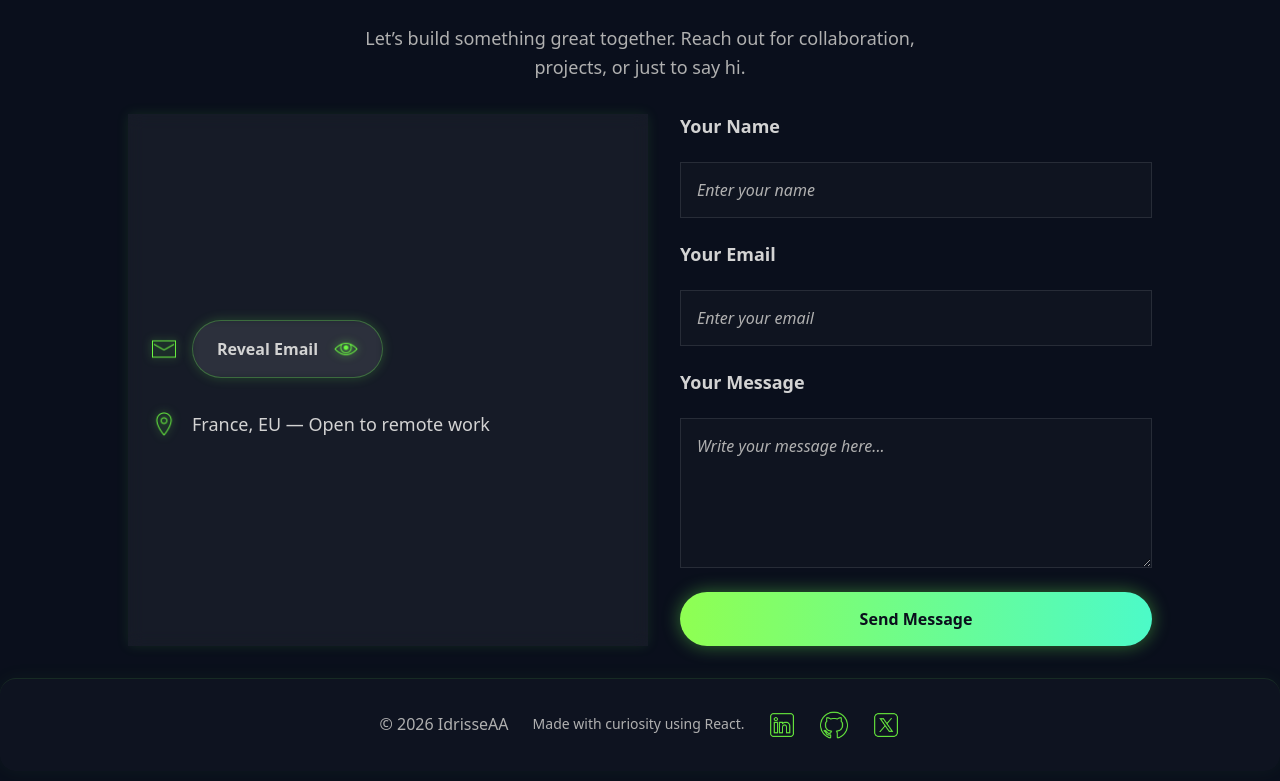
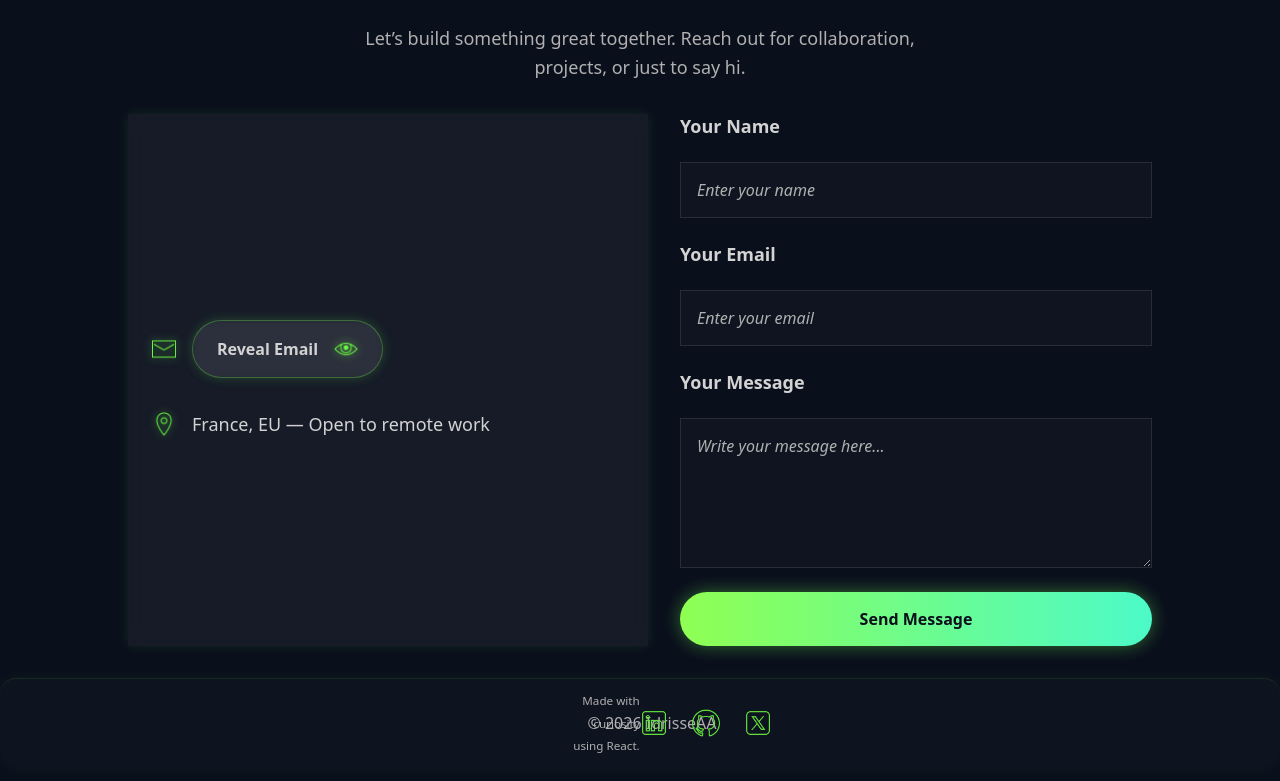
Before and after one commit to IdrisseAA/idrisseaa.github.io, a React (Vite) app: page / in a window 1280 px wide. Shown: the part 5053-5834 px from the top of the page. Built offline with nearby package versions, Linux system fonts and the light colour scheme.

Commit message:
Footer: accessibility, focus styles, reduced-motion, corner positioning

```diff
--- a/src/components/layout/Footer/Footer.css
+++ b/src/components/layout/Footer/Footer.css
@@ -42,12 +42,55 @@
     gap: var(--space-md);
     width: 100%;
     flex-direction: column;
+    position: relative; /* allow absolute children positioned relative to this container */
 }
 
+/* Desktop: three-column layout (icons | copyright center | sentence right) */
 @media (min-width: 768px) {
     .footer-bottom-content {
         flex-direction: row;
-        justify-content: space-between;
+        align-items: center;
+    }
+
+    .footer-socials {
+        order: 1;
+        margin-right: auto;
+        position: absolute;
+        left: clamp(16px, 6vw, 120px);
+        top: 50%;
+        transform: translateY(-50%);
+    }
+
+    .footer-bottom-text {
+        order: 2;
+        flex: 1 1 auto;
+        text-align: center;
+        margin: 0;
+    }
+
+    .footer-made-with {
+        order: 3;
+        margin-left: auto;
+        text-align: right;
+        position: absolute;
+        right: clamp(16px, 6vw, 120px);
+        top: 50%;
+        transform: translateY(-50%);
+    }
+}
+
+/* Mobile: stack and center everything */
+@media (max-width: 767px) {
+    .footer-bottom-content {
+        flex-direction: column;
+        gap: var(--space-sm);
+    }
+
+    .footer-socials,
+    .footer-bottom-text,
+    .footer-made-with {
+        text-align: center;
+        margin: 0;
     }
 }
 
@@ -79,6 +122,23 @@
     transform: scale(1.1);
 }
 
+/* keyboard focus for social links */
+.footer-socials a:focus-visible {
+    outline: 2px solid var(--primary-accent);
+    outline-offset: 4px;
+    border-radius: 6px;
+}
+
+/* Respect users who prefer reduced motion */
+@media (prefers-reduced-motion: reduce) {
+    .footer-bottom,
+    .footer-bottom-content,
+    .footer-socials img {
+        transition: none !important;
+        animation: none !important;
+    }
+}
+
 /* Fade-in animation */
 @keyframes fadeIn {
     from {
--- a/src/components/layout/Footer/Footer.jsx
+++ b/src/components/layout/Footer/Footer.jsx
@@ -6,11 +6,11 @@ import twitterIcon from '../../../assets/images/icons/twitter_icon.png';
 
 const Footer = () => {
     return (
-        <footer className="footer" id="footer">
+        <footer className="footer" id="footer" role="contentinfo">
             <div className="footer-bottom">
                 <div className="footer-bottom-content">
-                    <p className="footer-bottom-text">© {new Date().getFullYear()} IdrisseAA</p>
-                    <p className="footer-made-with">Made with curiosity using React.</p>
+                    <p className="footer-bottom-text"><span>© {new Date().getFullYear()} IdrisseAA</span></p>
+                    <p className="footer-made-with"><small>Made with curiosity using React.</small></p>
                     <div className="footer-socials-wrapper">
                         <div className="footer-socials">
                             <a
@@ -19,7 +19,7 @@ const Footer = () => {
                                 rel="noopener noreferrer"
                                 aria-label="Visit my LinkedIn profile"
                             >
-                                <img src={linkedinIcon} alt="LinkedIn profile link"/>
+                                <img src={linkedinIcon} alt="" aria-hidden="true"/>
                             </a>
                             <a
                                 href="https://github.com/idrisseaa"
@@ -27,7 +27,7 @@ const Footer = () => {
                                 rel="noopener noreferrer"
                                 aria-label="Visit my GitHub profile"
                             >
-                                <img src={githubIcon} alt="GitHub profile link"/>
+                                <img src={githubIcon} alt="" aria-hidden="true"/>
                             </a>
                             <a
                                 href="https://twitter.com/idrisseaa"
@@ -35,7 +35,7 @@ const Footer = () => {
                                 rel="noopener noreferrer"
                                 aria-label="Visit my Twitter profile"
                             >
-                                <img src={twitterIcon} alt="Twitter profile link"/>
+                                <img src={twitterIcon} alt="" aria-hidden="true"/>
                             </a>
                         </div>
                     </div>
```
